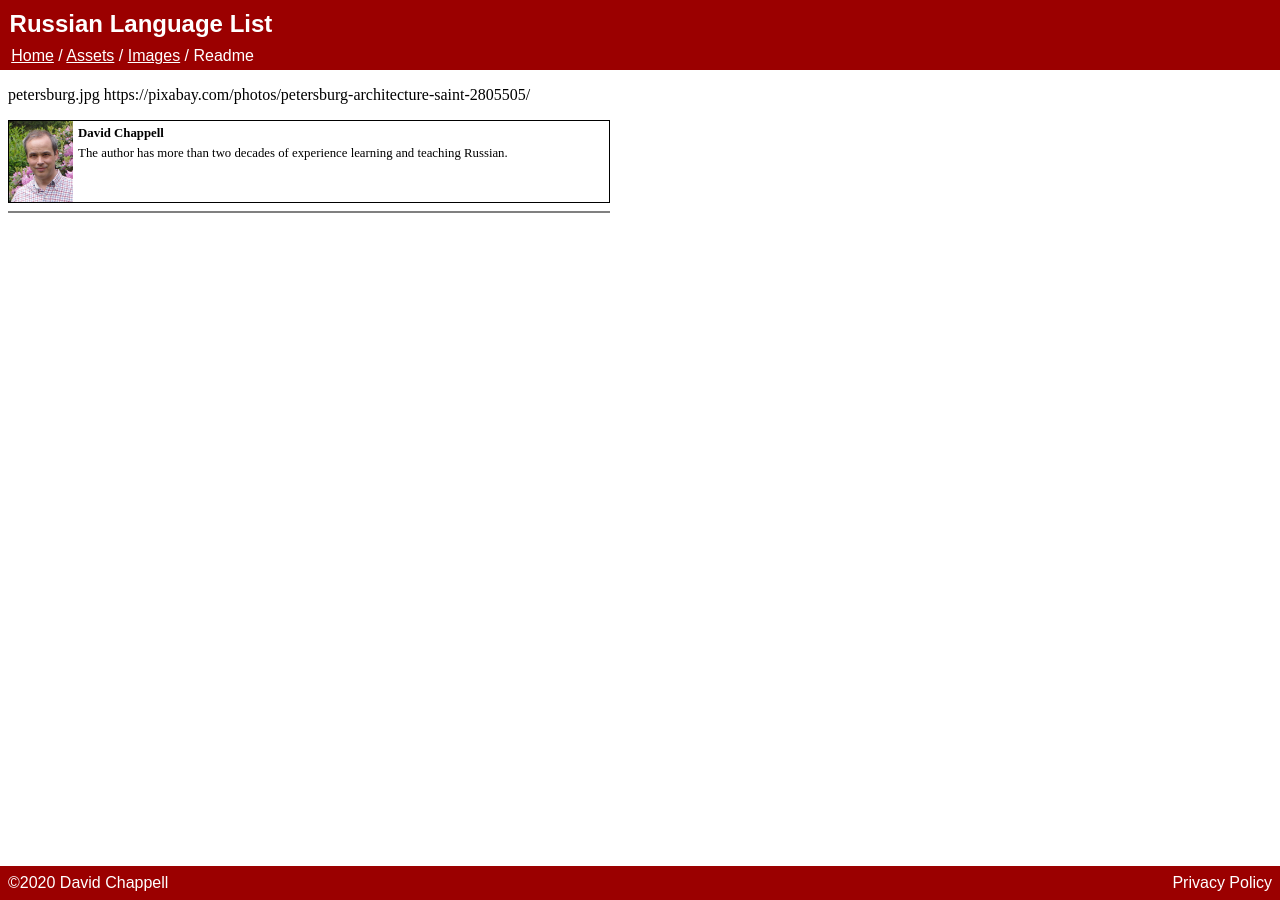
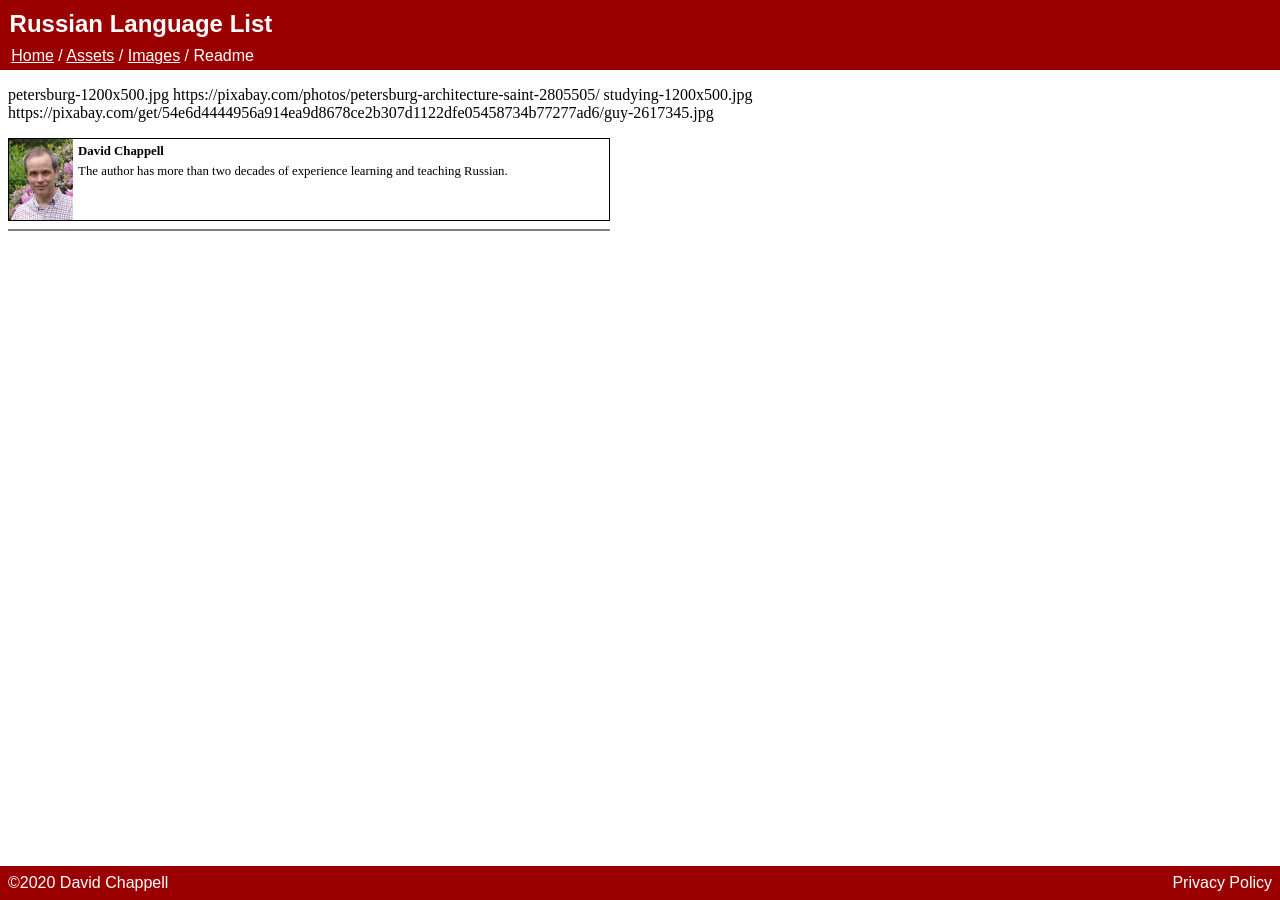
Before and after one commit to david672orford/russian-language-list, a Jekyll site: the page built from assets/images/README.md, in a window 1280 px wide. Built offline with Jekyll 4.4.1, drawn with Linux system fonts in a browser that asks for light colours; our own code applies the rules of GitHub Pages for plain Markdown files.

Commit message:
added a title image

```diff
--- a/assets/images/README.md
+++ b/assets/images/README.md
@@ -1,2 +1,4 @@
-petersburg.jpg
+petersburg-1200x500.jpg
 	https://pixabay.com/photos/petersburg-architecture-saint-2805505/
+studying-1200x500.jpg
+	https://pixabay.com/get/54e6d4444956a914ea9d8678ce2b307d1122dfe05458734b77277ad6/guy-2617345.jpg
```
Also changed, not shown: for-all/index.md (+4 -0 lines), assets/images/studying-1200x500.jpg (added).
